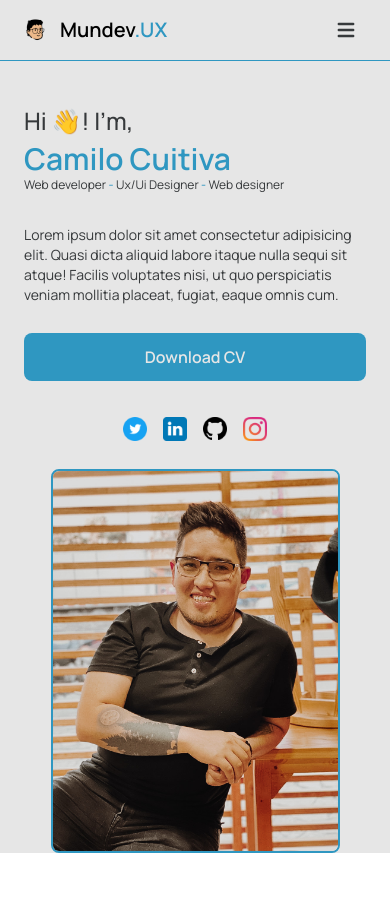
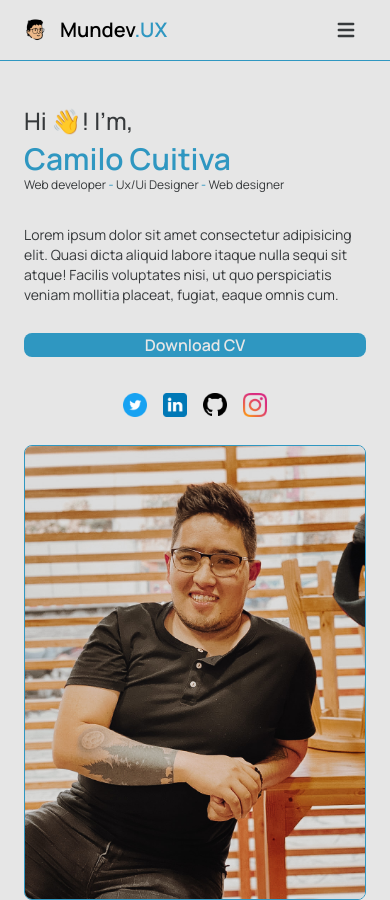
Before and after one commit to mundevux/My_Portfolio, a website: page index.html in a window 390 px wide. Before the commit the page ends 853 px from the top, so only its background shows below. Drawn offline with Linux system fonts and the light colour scheme.

Commit message:
Correccion de el tamaño de la imagen del Home

```diff
--- a/index.html
+++ b/index.html
@@ -54,8 +54,8 @@
                     <h1 class="text-3xl font-semibold text-quaternary md:text-5xl">Camilo Cuitiva</h1>
                     <p class="text-xs mb-2 md:text-sm">Web developer <span class="text-quaternary font-medium">-</span> Ux/Ui Designer <span class="text-quaternary font-medium">-</span> Web designer</p><br>
                     <p class="text-sm md:text-base pb-7">Lorem ipsum dolor sit amet consectetur adipisicing elit. Quasi dicta aliquid labore itaque nulla sequi sit atque! Facilis voluptates nisi, ut quo perspiciatis veniam mollitia placeat, fugiat, eaque omnis cum.</p>
-                    <button type="submit" class="bg-quaternary p-3 mb-7 w-full font-semibold text-secondary rounded-lg md:w-auto md:px-9 md:py-3">
-                        <a href="./assets/documents/CV-Camilo_Cuitiva.pdf">Download CV</a>
+                    <button type="button" class="bg-quaternary mb-7 w-full font-semibold text-secondary rounded-lg md:w-auto md:px-9 md:py-3">
+                        <a href="./assets/documents/CV-Camilo_Cuitiva.pdf" >Download CV</a>
                     </button>
                     <div class="flex justify-center md:justify-start w-full">
                         <div class="flex w-fit px-10 md:px-0">
@@ -66,13 +66,13 @@
                         </div>
                     </div>
                 </div>
-                <div class="flex justify-center md:m-10">
-                    <img src="./assets/images/Profile.JPG" alt="Profile Photo" class="h-96 rounded-lg border-2 border-quaternary w-fit">
+                <div class="flex justify-center m-auto md:my-10 md:mx-auto">
+                    <img src="./assets/images/Profile.JPG" alt="Profile Photo" class=" h-auto md:h-96 rounded-lg border border-quaternary w-fit">
                 </div>
             </section>
             <!--- End Home -->
             <!--- About -->
-            <section id="#About">
+            <section id="#About" class="grid grid-cols-1 md:grid-cols-2">
 
             </section>
             <!--- End About -->
```
Also changed, not shown: dist/output.css.
